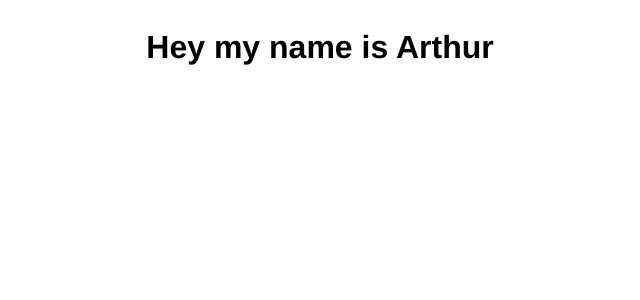
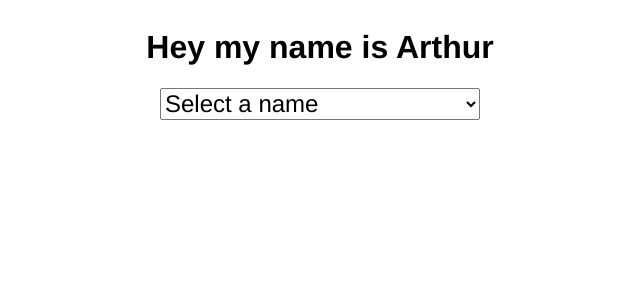
Before and after one commit to Arthur-art/reactjs-codecademy, a React (Create React App) app in the folder study-react/: page / in a window 1280 px wide. Shown: the top 300 px of the page, without its empty margins (320-960 px from the left). Built offline with nearby package versions, Linux system fonts and the light colour scheme.

Commit message:
stateful bind stateless - Component

```diff
--- a/study-react/src/components/Stateful-Stateless/StatefulComponent.jsx
+++ b/study-react/src/components/Stateful-Stateless/StatefulComponent.jsx
@@ -8,12 +8,18 @@ export default class Parent extends React.Component{
         this.state = {
             name: 'Arthur'
         }
+        this.changeName = this.changeName.bind(this)
+    }
+    changeName(newName){
+        this.setState({
+            name: newName
+        })
     }
 
     render(){
         return (
             <div>
-               <Child name={this.state.name} />
+               <Child onChange={this.changeName} name={this.state.name} />
             </div>
         )
     }
--- a/study-react/src/components/Stateful-Stateless/StatelessComponent.jsx
+++ b/study-react/src/components/Stateful-Stateless/StatelessComponent.jsx
@@ -1,11 +1,40 @@
 import React from 'react'
+
+const style={
+    width: '20rem',
+    height: '2rem',
+    fontSize: '1.5rem'
+}
 
 //Classe de componente sem estado chamada Child.
 
 export class Child extends React.Component{
+    constructor(props){
+        super(props);
+        this.handleChange = this.handleChange.bind(this)
+
+    }
+    handleChange(e){
+        const name = e.target.value;
+        this.props.onChange(name)
+    }
     render(){
         return (
+            <div>
             <h1>Hey my name is {this.props.name}</h1>
+            <select onChange={this.handleChange} style={style} id="great-names">
+                <option>Select a name</option>
+                <option value="Arthur">
+                    Arthur
+                </option>
+                <option value="Ivar">
+                    Ivar
+                </option>
+                <option value="Tyler">
+                    Tyler
+                </option>
+            </select>
+            </div>
         )
     }
 }
```
